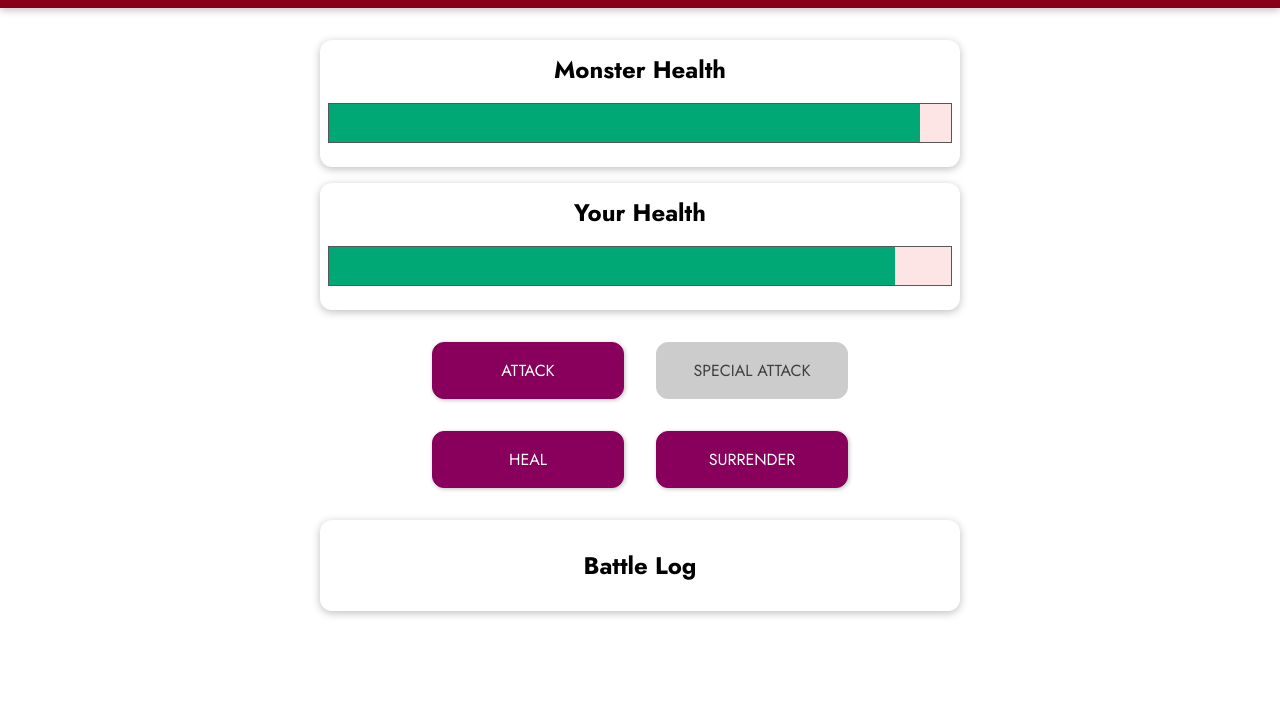
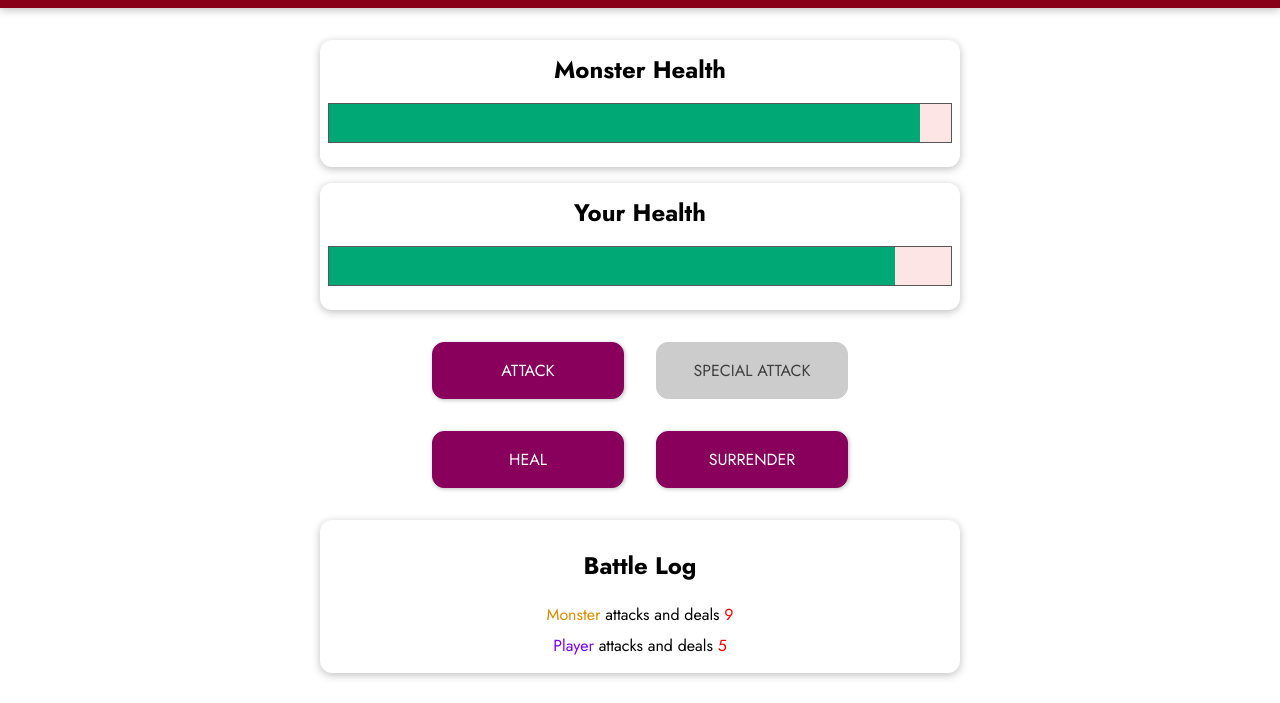
Before and after one commit to akaditya394/the-monster-slayer-game, a plain HTML site: page index.html in a window 1280 px wide. Both pictures are taken after a click on the button "ATTACK". Shown: the part 97-800 px from the top of the page. Drawn offline with nearby package versions, Linux system fonts and the light colour scheme.

Commit message:
battle log added

```diff
--- a/app.js
+++ b/app.js
@@ -9,6 +9,7 @@ const app = Vue.createApp({
       monsterHealth: 100,
       currentRound: 0,
       winner: null,
+      logMessages: [],
     };
   },
 
@@ -54,11 +55,13 @@ const app = Vue.createApp({
       this.monsterHealth = 100;
       this.currentRound = 0;
       this.winner = null;
+      this.logMessages = [];
     },
     attackMonster() {
       this.currentRound++;
       const attackValue = getRandomNumber(12, 5);
       this.monsterHealth -= attackValue;
+      this.addLogMessage("player", "attack", attackValue);
       this.attackPlayer();
     },
 
@@ -66,6 +69,7 @@ const app = Vue.createApp({
       this.currentRound++;
       const attackValue = getRandomNumber(20, 10);
       this.monsterHealth -= attackValue;
+      this.addLogMessage("player", "attack", attackValue);
       this.attackPlayer();
     },
 
@@ -77,16 +81,25 @@ const app = Vue.createApp({
       } else {
         this.playerHealth += healValue;
       }
+      this.addLogMessage("player", "heal", healValue);
       this.attackPlayer();
     },
     attackPlayer() {
       const attackValue = getRandomNumber(15, 8);
       this.playerHealth -= attackValue;
+      this.addLogMessage("monster", "attack", attackValue);
     },
 
     surrender() {
       return (this.winner = "monster");
     },
+    addLogMessage(who, what, value) {
+      this.logMessages.unshift({
+        actionBy: who,
+        actionType: what,
+        actionValue: value,
+      });
+    },
   },
 });
 
--- a/index.html
+++ b/index.html
@@ -49,7 +49,23 @@
       </section>
       <section id="log" class="container">
         <h2>Battle Log</h2>
-        <ul></ul>
+        <ul>
+          <li v-for="logMessage in logMessages">
+            <span
+              :class="{'log--player': logMessage.actionBy === 'player', 'log--monster': logMessage.actionBy === 'monster'}"
+              >{{ logMessage.actionBy === 'player' ? 'Player' : 'Monster'
+              }}</span
+            >
+            <span v-if="logMessage.actionType === 'heal'">
+              heals himself for
+              <span class="log--heal">{{ logMessage.actionValue }}</span></span
+            >
+            <span v-else>
+              attacks and deals
+              <span class="log--damage">{{ logMessage.actionValue }}</span>
+            </span>
+          </li>
+        </ul>
       </section>
     </div>
   </body>
```
